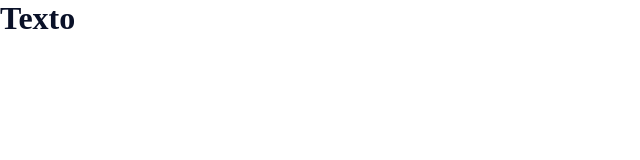
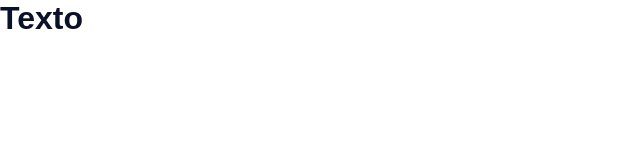
Before and after one commit to jaocordeiro/landing_page_frontend, a React (Create React App) app: page / in a window 1280 px wide. Shown: the top 160 px of the page, without its empty margins (0-640 px from the left). Built offline with nearby package versions, Linux system fonts and the light colour scheme.

Commit message:
config: fonts

```diff
--- a/src/styles/global-styles.js
+++ b/src/styles/global-styles.js
@@ -1,8 +1,24 @@
 import { createGlobalStyle } from 'styled-components';
 
 export const GlobalStyles = createGlobalStyle`
+
+@import url('https://fonts.googleapis.com/css2?family=Montserrat:ital,wght@0,900;1,900&family=Open+Sans:ital,wght@0,400;0,700;1,400;1,700&display=swap');
+
   * {
     margin: 0;
     padding: 0;
   }
+
+  html {
+    font-size: 62.5%;
+  }
+
+  body {
+    font-size: 1.6rem;
+    font-family: ${({ theme }) => theme.font.family.default};
+  }
+
+  h1 {
+    font-family: ${({ theme }) => theme.font.family.secondary};
+  }
 `;
--- a/src/styles/theme.js
+++ b/src/styles/theme.js
@@ -4,4 +4,10 @@
     secondaryColor: '#dc143c',
     white: '#FFFFFF',
   },
+  font: {
+    family: {
+      default: "'Open Sans', sans-serif",
+      secondary: "'Montserrat', sans-serif",
+    },
+  },
 };
```
